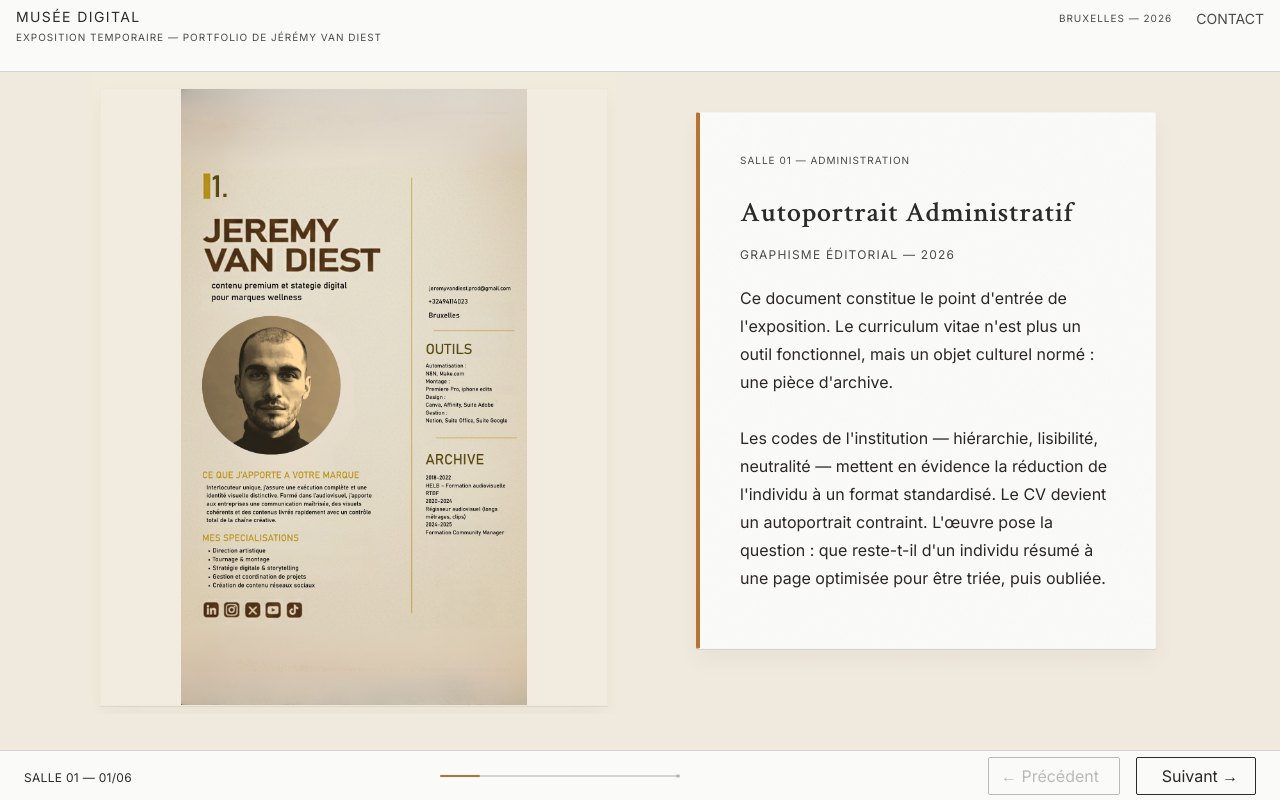
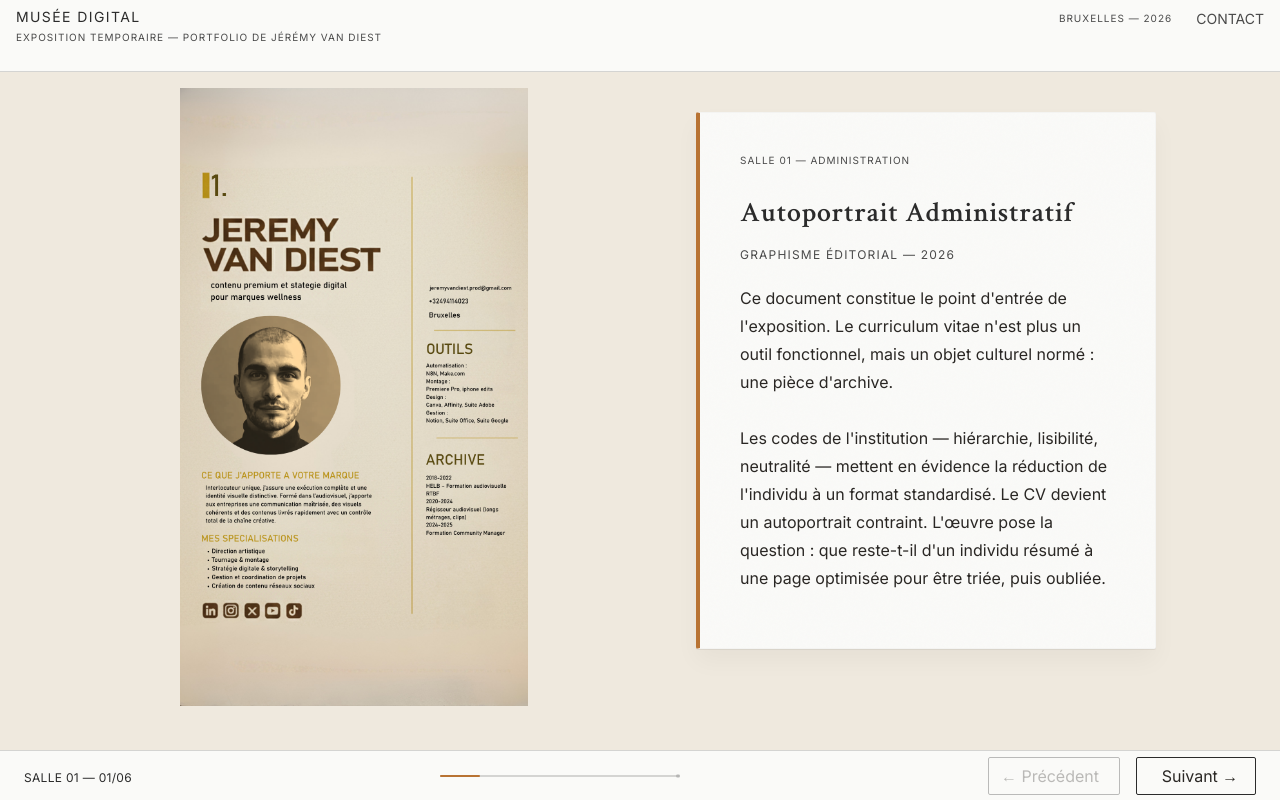
Before and after one commit to jeremyvandiest/musee-digitalv1, a Next.js app: page / in a window 1280 px wide. Shown: the top 800 px of the page. Built offline with nearby package versions, Linux system fonts and the light colour scheme.

Commit message:
design: remove beige media frames and backgrounds for a floating look

```diff
--- a/app/components/Slider.tsx
+++ b/app/components/Slider.tsx
@@ -120,10 +120,10 @@ export default function Slider({ currentIndex }: SliderProps) {
     // --- DATA ---
     const getSlideContent = (index: number) => {
         // Wrapper styles common to media - Top aligned with tight padding
-        const mediaWrapperClass = "relative w-full h-full flex items-start justify-center bg-paper-warm p-2 pt-2 md:pt-4 overflow-hidden";
+        const mediaWrapperClass = "relative w-full h-full flex items-start justify-center p-2 pt-2 md:pt-4 overflow-hidden";
 
         // Sizing: same aspect, constrained width. Added border/shadow for consistent "encadrement"
-        const mediaFrameBase = "relative w-full max-w-[500px] xl:max-w-[560px] aspect-[9/16] h-auto max-h-[calc(100vh-var(--topbar-height)-var(--bottombar-height)-60px)] transition-all duration-500 overflow-hidden border border-line/10 shadow-paper bg-white/5";
+        const mediaFrameBase = "relative w-full max-w-[500px] xl:max-w-[560px] aspect-[9/16] h-auto max-h-[calc(100vh-var(--topbar-height)-var(--bottombar-height)-60px)] transition-all duration-500 overflow-hidden";
 
         switch (index) {
             case 0: // Slide 1: CV (Image) - Oeuvre1.png
@@ -184,7 +184,7 @@ export default function Slider({ currentIndex }: SliderProps) {
             case 3: // Slide 4: System (Form) - SAME 9:16 FRAME
                 return (
                     // On mobile, stick to items-center (standard). On desktop, items-start (top align).
-                    <div className={`relative w-full h-full flex ${index === 3 ? "items-start pt-0 mt-0" : "items-start pt-4 md:pt-8"} justify-center bg-paper-warm p-2 overflow-hidden`}>
+                    <div className={`relative w-full h-full flex ${index === 3 ? "items-start pt-0 mt-0" : "items-start pt-0"} justify-center p-2 overflow-hidden`}>
                         {/* Pass class for consistent sizing */}
                         <FormSlide4
                             className={`${mediaFrameBase}`}
```
